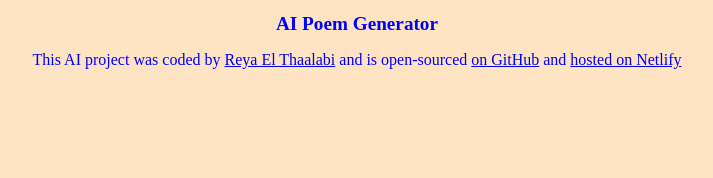
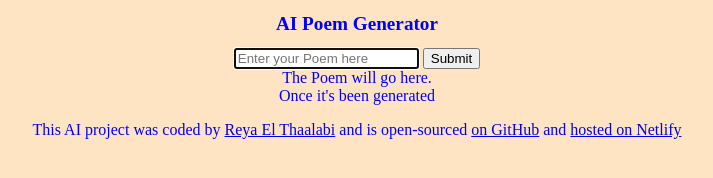
Before and after one commit to Reya0707/AI-Poem-Generator, a plain HTML site: page index.html in a window 1280 px wide. Shown: the whole page, without its empty margins (283-996 px from the left). Drawn offline with Linux system fonts and the light colour scheme.

Commit message:
added basic HTML structure

```diff
--- a/index.html
+++ b/index.html
@@ -14,6 +14,19 @@
 
     AI Poem Generator
   </h1>
+
+  <main>
+    <form>
+      <input type="text" placeholder="Enter your Poem here " autofocus required autocomplete="off">
+      <input type="submit">
+
+    </form>
+    <div>
+      The Poem will go here.
+      <br />
+      Once it's been generated
+    </div>
+  </main>
   <footer>
     <p class="footer">
       This AI project was coded by
```
